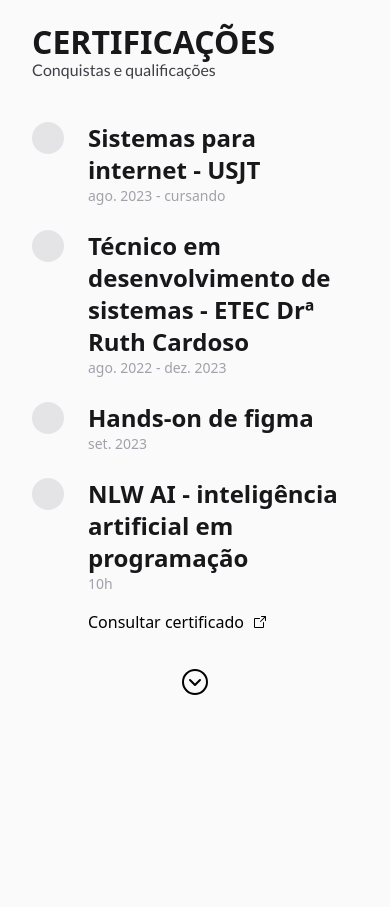
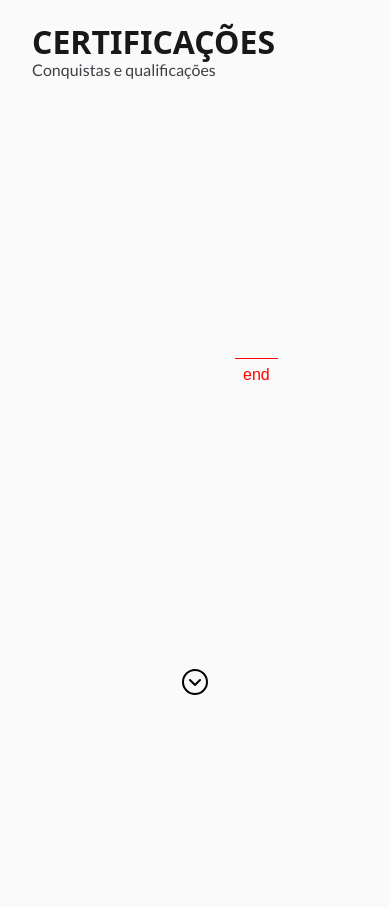
Before and after one commit to rom013/portfolio, a React (Vite) app: page / in a window 390 px wide. Shown: the part 2640-3547 px from the top of the page. Built offline with nearby package versions, Linux system fonts and the light colour scheme.

Commit message:
feat: animation certificates sections

```diff
--- a/src/components/box/cardCertificate.jsx
+++ b/src/components/box/cardCertificate.jsx
@@ -1,7 +1,7 @@
 import { ArrowSquareOut } from "@phosphor-icons/react";
 import { twMerge } from "tailwind-merge";
 
-export default function CardCertificate({ title, description, linkConfirm, nameLink, time }) {
+export default function CardCertificate({ title, description, linkConfirm, nameLink, time, boxCertificate, index }) {
 
     const classNameRandom = () => {
         const active = parseInt(Math.random()*2)
@@ -10,7 +10,8 @@ export default function CardCertificate({ title, description, linkConfirm, nameL
 
     return (
         <div
-            className="flex gap-6 h-fit"
+            className={`flex gap-6 h-fit cert-${index}`}
+            ref={boxCertificate}
         >
             <div
                 className={`${twMerge("min-w-8 min-h-8 md:min-w-16 md:min-h-16 h-8 md:h-16 rounded-full bg-zinc-200 flex justify-center items-center", classNameRandom())}`}
--- a/src/components/sections/certifications.jsx
+++ b/src/components/sections/certifications.jsx
@@ -1,12 +1,48 @@
+import { useEffect, useRef } from "react";
 import myCertificates from "../../db/myCertificates";
 import positionNextPage from "../../funcs/positionNextPage";
 import CardCertificate from "../box/cardCertificate";
 import BtnNavigation from "../buttons/buttonNavigation";
+import gsap from "gsap";
+import { ScrollTrigger } from "gsap/ScrollTrigger";
+
+gsap.registerPlugin(ScrollTrigger)
 
 export default function CertificationSection({ refs }) {
+    const boxCertificate = useRef()
+    const certificateSection = useRef()
+
+    useEffect(()=>{
+        const tl = gsap.timeline({
+            scrollTrigger: {
+                trigger: certificateSection.current,
+                markers: true,
+                start: "top center",
+                end: "center center",
+                scrub: 2
+            }
+        })
+
+        myCertificates.map((_, i) => {
+            const selector = `.cert-${i}`
+            tl.fromTo(
+                selector,
+                {
+                    xPercent: 200
+                },
+                {
+                    xPercent: 0
+                }
+            )
+        })
+
+
+        return ()=>tl.kill()
+    },[])
+
     return (
         <section
-            ref={refs.scroll}
+            ref={certificateSection}
             className=" h-svh w-full flex items-center"
         >
             <main
@@ -26,7 +62,7 @@ export default function CertificationSection({ refs }) {
                 </div>
 
                 <div
-                    className="w-full max-h-[600px] overflow-y-auto grid grid-cols-1 md:grid-cols-2 gap-6"
+                    className="w-full max-h-[600px] overflow-y-auto grid grid-cols-1 md:grid-cols-2 gap-6 overflow-hidden"
                 >
                     {
                         myCertificates.map((certficate, key) => <CardCertificate
@@ -36,6 +72,8 @@ export default function CertificationSection({ refs }) {
                                 linkConfirm={certficate.linkConfirm}
                                 nameLink={certficate.nameLink}
                                 key={key}
+                                boxCertificate={boxCertificate}
+                                index={key}
                             />
                         )
                     }
--- a/src/components/sections/skill.jsx
+++ b/src/components/sections/skill.jsx
@@ -16,7 +16,7 @@ export default function SkillSection({ refs }) {
             trigger: "#sectionSkill",
             start: "top center",
             end: "center center",
-            markers: true,
+            // markers: true,
             scrub: 5,
           }
         });
```
